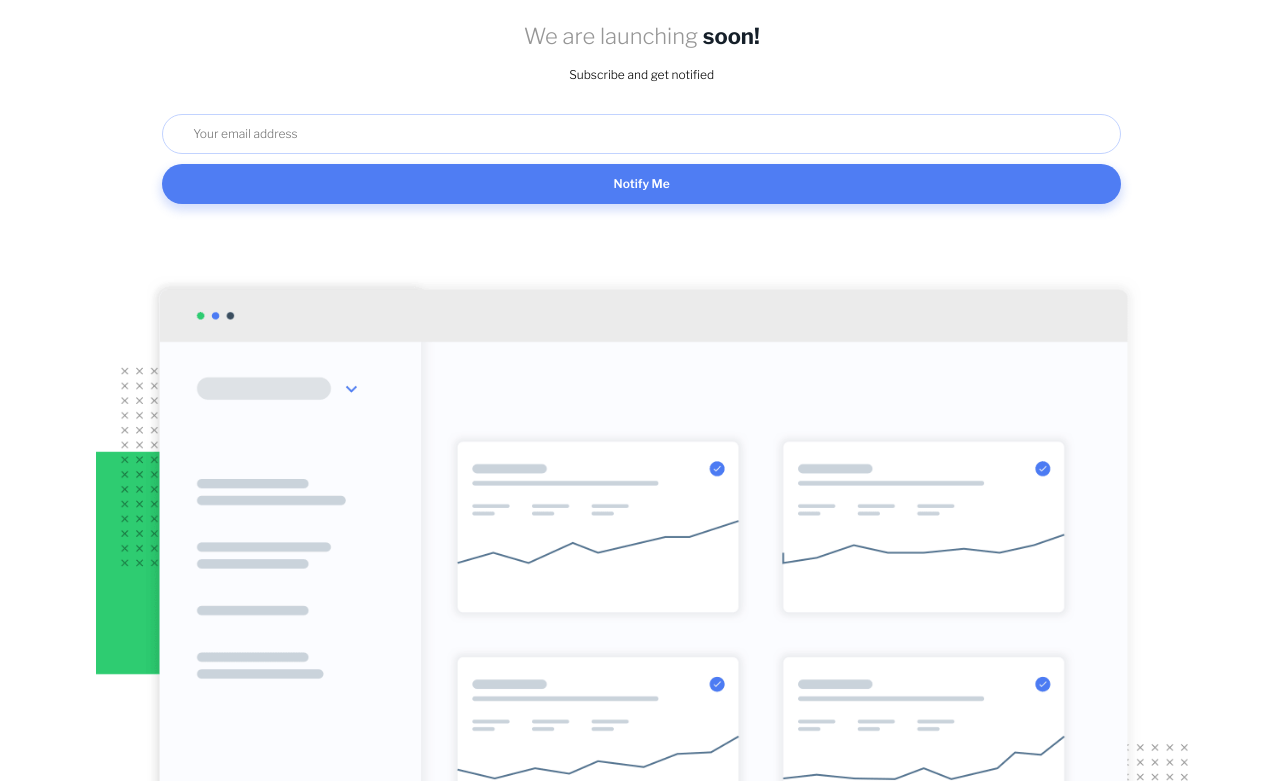
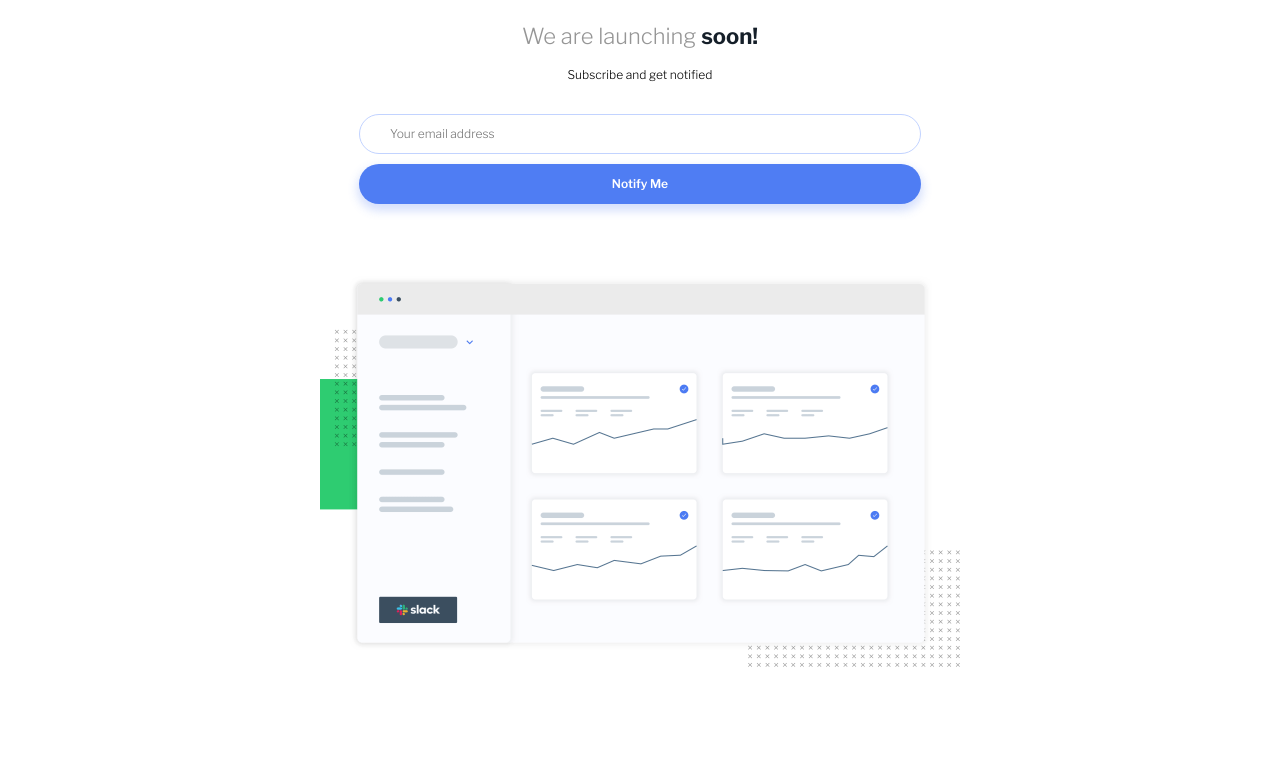
Before and after one commit to vanderms/ping-coming-soon-page, a website: page index.html in a window 1280 px wide. Shown: the part 114-895 px from the top of the page. Drawn offline with nearby package versions, Linux system fonts and the light colour scheme.

Commit message:
implement tablet design

```diff
--- a/index.scss
+++ b/index.scss
@@ -58,8 +58,8 @@ $very-dark-blue: hsl(209, 33%, 12%);
 }
 
 .rt-main {
-  margin: 81px math.percentage(27 / 375) math.percentage(37/ 375)
-    math.percentage(28 / 375);
+  margin: 81px Max(math.percentage(27 / 375), 50vw - 320px) math.percentage(37/ 375)
+    Max(math.percentage(28 / 375), 50vw - 320px);
   display: flex;
   flex-direction: column;
   align-items: center;
```
Also changed, not shown: index.css.
